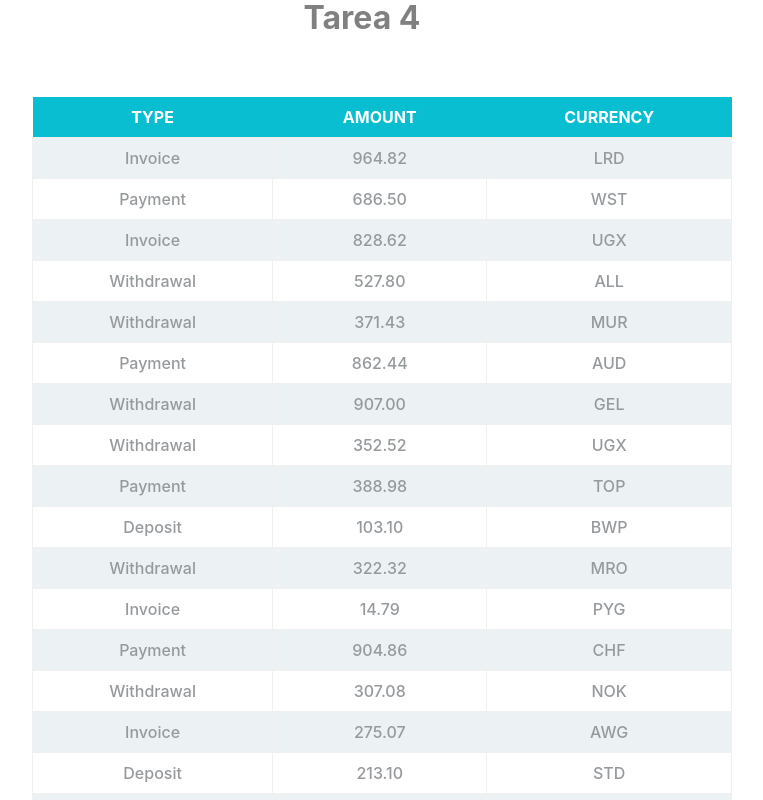
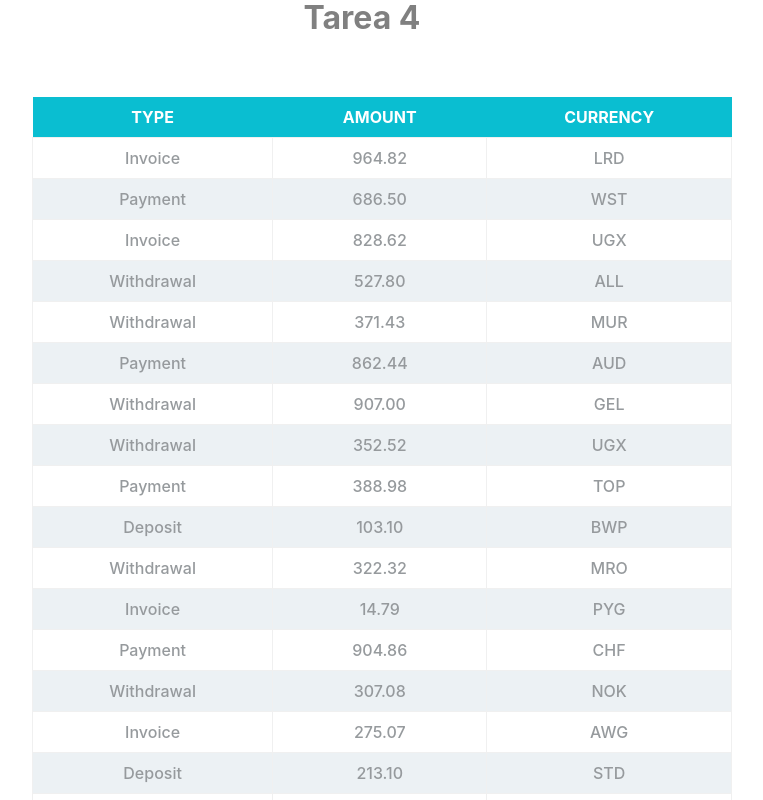
Before and after one commit to chvg1968/goit-react-hw-01-components, a React (Create React App) app: page / in a window 1280 px wide. Shown: the part 2400-3200 px from the top of the page, without its empty margins (278-1041 px from the left). Built offline with nearby package versions, Linux system fonts and the light colour scheme.

Commit message:
Update table

```diff
--- a/src/components/Transactions.jsx
+++ b/src/components/Transactions.jsx
@@ -14,7 +14,7 @@ function Transactions() {
         </THead>
         { movs.map((mov, index) => (
         <TBody key={index}>
-            <TR >
+            <TR key={0}>
                 <TD>{mov.type}</TD>
                 <TD>{mov.amount}</TD>
                 <TD>{mov.currency}</TD>
--- a/src/styles/Transactions.styled.js
+++ b/src/styles/Transactions.styled.js
@@ -27,7 +27,7 @@ export const THead = styled.thead`
 `;
 
 export const TBody = styled.tbody`
-  &:nth-child(even) {
+  &:nth-child(odd) {
     background-color: #ecf1f4;
   }
 `;
```
